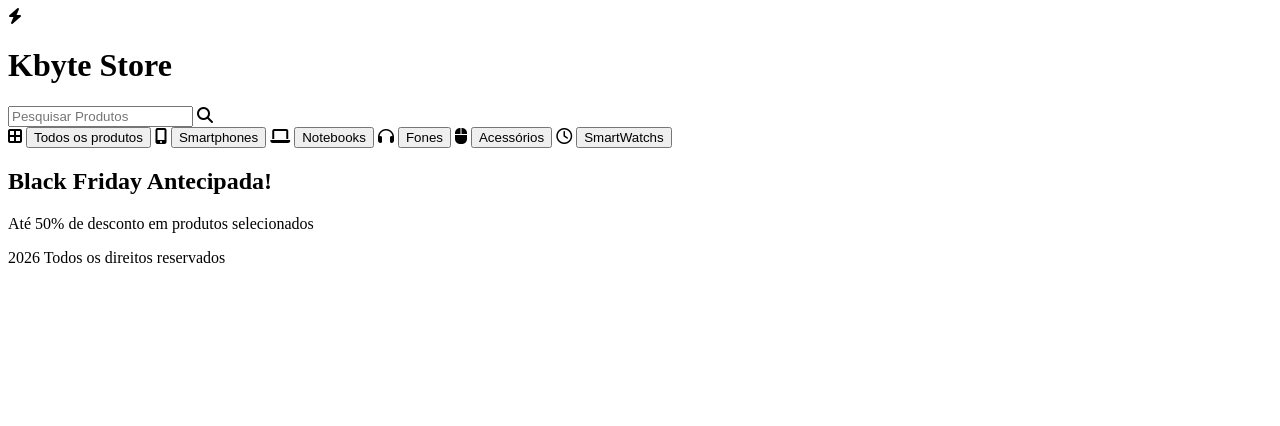
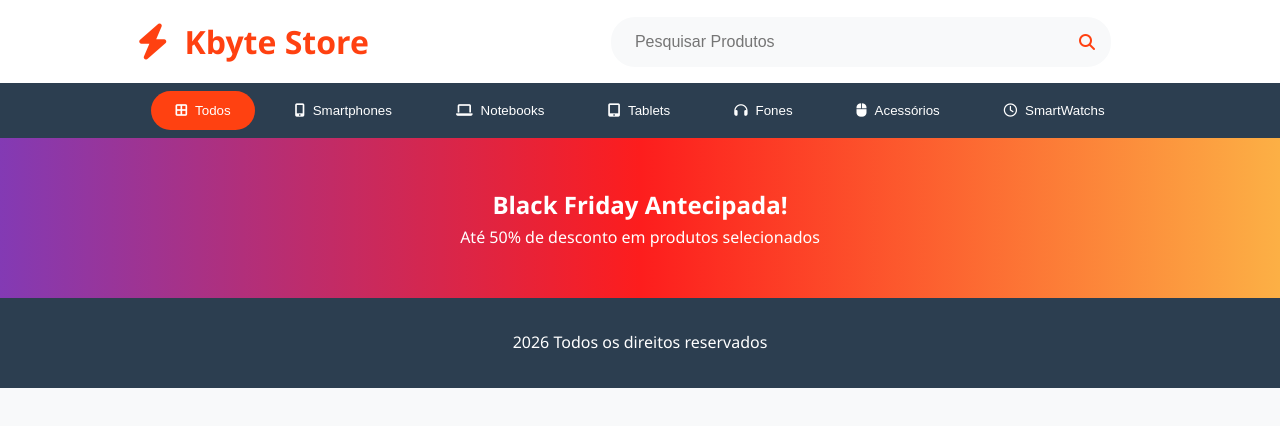
Before and after one commit to kalebtavares/DevClub, a plain HTML site: page index.html in a window 1280 px wide. Drawn offline with Linux system fonts and the light colour scheme.

Commit message:
Estilização style.css

```diff
--- a/index.html
+++ b/index.html
@@ -5,19 +5,21 @@
     <meta charset="UTF-8">
     <meta name="viewport" content="width=device-width, initial-scale=1.0">
     <link rel="stylesheet" href="http://cdnjs.cloudflare.com/ajax/libs/font-awesome/6.5.1/css/all.min.css">
+    <link rel="stylesheet" href="style.css">
     <title>Kbyte Store</title>
 </head>
 
 <body>
+
     <header>
 
-        <div>
+        <div class="logo">
             <i class="fa-solid fa-bolt"></i>
             <h1>Kbyte Store</h1>
 
         </div>
 
-        <div>
+        <div class="container-busca">
             <input placeholder="Pesquisar Produtos">
             <i class="fa-solid fa-magnifying-glass"></i>
 
@@ -25,42 +27,59 @@
 
     </header>
 
-    <div>
+    <div class ="container-categorias">
+         <nav>
+            <button class="botao-categorias ativo">
+                <i class="fa-solid fa-border-all"></i>
+                Todos
+            </button>
 
-        <nav>
+            <button class="botao-categorias">
+                <i class="fa-solid fa-mobile-screen-button"></i>
+                Smartphones
+            </button>
 
-            <i class="fa-solid fa-border-all"></i>
-            <button>Todos os produtos</button>
+            <button class="botao-categorias">
+                <i class="fa-solid fa-laptop"></i>
+                Notebooks
+            </button>
 
+            <button class="botao-categorias">
+                <i class="fa-solid fa-tablet-screen-button"></i>
+                Tablets
+            </button>
 
-            <i class="fa-solid fa-mobile-screen-button"></i>
-            <button>Smartphones</button>
+            <button class="botao-categorias">
+                <i class="fa-solid fa-headphones"></i>
+                Fones
+            </button>
 
+            <button class="botao-categorias">
+                <i class="fa-solid fa-computer-mouse"></i>
+                Acessórios
+            </button>
 
-            <i class="fa-solid fa-laptop"></i>
-            <button>Notebooks</button>
-
-
-            <i class="fa-solid fa-headphones"></i>
-            <button>Fones</button>
-
-
-            <i class="fa-solid fa-computer-mouse"></i>
-            <button>Acessórios</button>
-
-
-            <i class="fa-regular fa-clock"></i>
-            <button>SmartWatchs</button>
+            <button class="botao-categorias">
+                <i class="fa-regular fa-clock"></i>
+                SmartWatchs
+            </button>
 
 
         </nav>
     </div>
 
-    <div>
+    <div class="secao-hero">
 
         <h2>Black Friday Antecipada!</h2>
         <p>Até 50% de desconto em produtos selecionados</p>
 
+    </div>
+
+    <div class="produtos">
+
+        <div class="produtos-container">
+
+        </div>
     </div>
 
     <footer>2026 Todos os direitos reservados</footer>
--- a/style.css
+++ b/style.css
@@ -0,0 +1,192 @@
+* {
+
+    margin: 0;
+    /*Reseta o margin de todos os elementos*/
+    padding: 0;
+    /*Reseta o padding de todos os elementos*/
+    box-sizing: border-box;
+    /*Define o box-sizing para border-box, o que significa que o padding e a borda serão incluídos na largura e altura total do elemento*/
+}
+
+/* Estilos globais, trecho para padronizar as cores sem precisar digitar manualmente, apenas chamar a cor salva na varialvel.*/
+:root {
+    --primary-color: #FF4111;
+    --secondary-color: #2C3E50;
+    --accent-color: #3498DB;
+    --text-color: #2C3E50;
+    --light-gray: #F8F9FA;
+    --border-color: #E9ECEF;
+    --white-color: #FFFFFF;
+    --hover-btn: rgba(255, 255, 255, 0.1);
+
+
+}
+
+body {
+    font-family: 'Segoe UI', Tahoma, Geneva, Verdana, sans-serif;
+    /*Define a fonte padrão do corpo como Arial, com uma alternativa sans-serif*/
+    background-color: var(--light-gray);
+    /*Define a cor de fundo do corpo usando a variável light-gray*/
+    color: var(--text-color);
+    /*Define a cor do texto usando a variável text-color*/
+    line-height: 1.6;
+    /*Define o espaçamento entre linhas para melhorar a legibilidade*/
+
+}
+
+header {
+    background-color: var(--white-color);
+    /*Define a cor de fundo do cabeçalho usando a variável primary-color*/
+    padding: 16px 32px;
+    /*Adiciona um preenchimento de 16px na parte superior e inferior, e 32px nas laterais*/
+    display: flex;
+    /*Usa flexbox para organizar os elementos dentro do cabeçalho*/
+    align-items: center;
+    /*Alinha os itens do cabeçalho verticalmente ao centro*/
+    justify-content: space-around;
+    /*Distribui os itens do cabeçalho com espaço igual entre eles*/
+}
+
+.logo {
+    display: flex;
+    /*Usa flexbox para organizar os elementos dentro do logo*/
+    align-items: center;
+    /*Alinha os itens do logo verticalmente ao centro*/
+    gap: 16px;
+    /*Adiciona um espaço de 16px entre os itens do logo*/
+}
+
+h1 {
+    font-size: 32px;
+    /*Define o tamanho da fonte do título como 32px*/
+    color: var(--primary-color);
+    /*Define a cor do texto do título usando a variável primary-color*/
+    font-weight: bold;
+    /*Define o peso da fonte do título como negrito*/
+}
+
+.fa-bolt {
+    color: var(--primary-color);
+    /*Define a cor do ícone de raio usando a variável primary-color*/
+    font-size: 36px;
+    /*Define o tamanho do ícone de raio como 36px*/
+}
+
+.container-busca {
+    width: 100%;
+    /*Define a largura do contêiner de busca como 100% do elemento pai*/
+    ;
+    max-width: 500px;
+    /*Define a largura máxima do contêiner de busca como 500px*/
+    margin: 0 32px;
+    display: flex;
+    /*Usa flexbox para organizar os elementos dentro do contêiner de busca*/
+    align-items: center;
+    /*Alinha os itens do contêiner de busca verticalmente ao centro*/
+    padding: 8px 16px;
+    background-color: var(--light-gray);
+    border-radius: 24px;
+    /*Adiciona um raio de borda de 24px para arredondar os cantos do contêiner de busca*/
+}
+
+.container-busca input {
+    width: 100%;
+    /*Define a largura do campo de entrada como 100% do elemento pai*/
+    border: none;
+    /*Remove a borda do campo de entrada*/
+    outline: none;
+    /*Remove o contorno do campo de entrada*/
+    background-color: var(--light-gray);
+    /*Define a cor de fundo do campo de entrada como transparente*/
+    padding: 8px;
+    /*Adiciona um preenchimento de 8px ao campo de entrada*/
+    font-size: 16px;
+    /*Define o tamanho da fonte do campo de entrada como 16px*/
+}
+
+.fa-magnifying-glass {
+    color: var(--primary-color);
+    /*Define a cor do ícone de lupa usando a variável primary-color*/
+}
+
+.container-categorias {
+    display: flex;
+    /*Usa flexbox para organizar os elementos dentro do contêiner de categorias*/
+    justify-content: center;
+    /*Centraliza os itens do contêiner de categorias horizontalmente*/
+    background-color: var(--secondary-color);
+    /*Define a cor de fundo do contêiner de categorias usando a variável secondary-color*/
+
+}
+
+.container-categorias nav {
+    display: flex;
+    /*Usa flexbox para organizar os botões dentro do contêiner de categorias*/
+    justify-content: center;
+    /*Centraliza os botões do contêiner de categorias horizontalmente*/
+    align-items: center;
+    /*Alinha os botões do contêiner de categorias verticalmente ao centro*/
+    gap: 16px;
+    /*Adiciona um espaço de 16px entre os botões do contêiner de categorias*/
+    width: 100%;
+    /*Define a largura do contêiner de categorias como 100% do elemento pai*/
+    max-width: 1200px;
+    /*Define a largura máxima do contêiner de categorias como 1200px*/
+    padding: 8px 32px;
+    /*Adiciona um preenchimento de 8px na parte superior e inferior, e 32px nas laterais*/
+
+}
+
+.botao-categorias {
+    display: flex;
+    /*Usa flexbox para organizar os elementos dentro do botão de categorias*/
+    gap: 8px;
+    /*Adiciona um espaço de 8px entre os elementos dentro do botão de categorias*/
+    align-items: center;
+    /*Alinha os elementos dentro do botão de categorias verticalmente ao centro*/
+    border: none;
+    /*Remove a borda do botão de categorias*/
+    border-radius: 24px;
+    /*Adiciona um raio de borda de 24px para arredondar os cantos do botão de categorias*/
+    color: var(--white-color);
+    /*Define a cor do texto do botão de categorias usando a variável white-color*/
+    background: none;
+    /*Define o fundo do botão de categorias como transparente*/
+    padding: 12px 24px;
+    /*Adiciona um preenchimento de 12px na parte superior e inferior, e 24px nas laterais*/
+    cursor: pointer;
+    /*Define o cursor como pointer ao passar o mouse sobre o botão de categorias*/
+}
+
+.botao-categorias:hover {
+    background-color: var(--hover-btn);
+    /*Adiciona um fundo ao botão de categorias ao passar o mouse sobre ele*/
+}
+
+.botao-categorias.ativo {
+    background-color: var(--primary-color);
+    /*Define o fundo do botão de categorias ativo usando a variável primary-color*/
+}
+
+.secao-hero {
+    background: #833AB4;
+    background: linear-gradient(90deg, rgba(131, 58, 180, 1) 0%, rgba(253, 29, 29, 1) 50%, rgba(252, 176, 69, 1) 100%);
+    color: var(--white-color);
+    /*Define a cor do texto da seção hero usando a variável white-color*/
+    text-align: center;
+    /*Centraliza o texto dentro da seção hero*/
+    padding: 48px 32px;
+    /*Adiciona um preenchimento de 48px na parte superior e inferior, e 32px nas laterais*/
+}
+
+footer{
+    background-color: var(--secondary-color);
+    /*Define a cor de fundo do rodapé usando a variável secondary-color*/
+    color: var(--white-color);
+    /*Define a cor do texto do rodapé usando a variável white-color*/
+    text-align: center;
+    /*Centraliza o texto dentro do rodapé*/
+    padding: 32px;
+    /*Adiciona um preenchimento de 16px na parte superior e inferior do rodapé*/
+
+}
```
